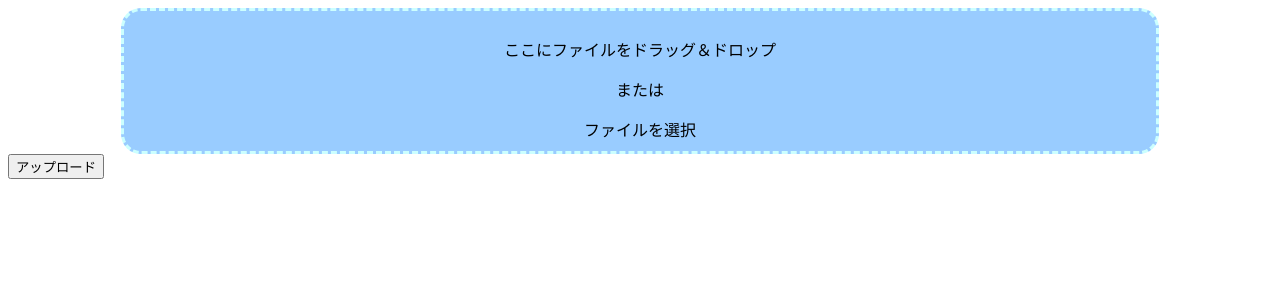
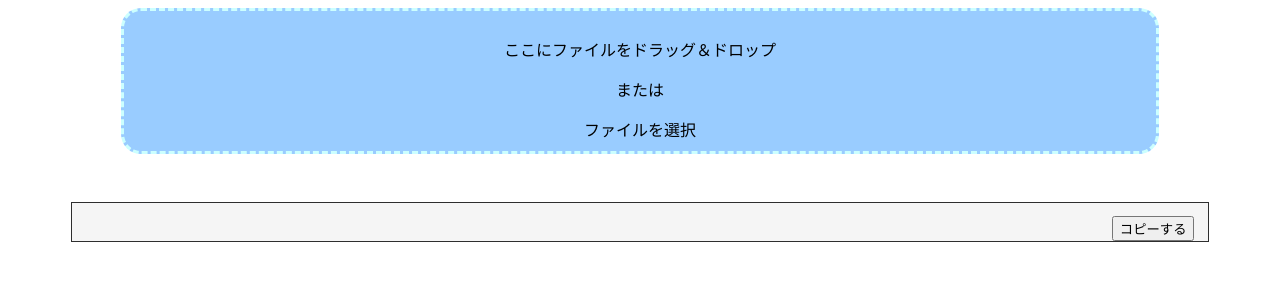
Before and after one commit to SoraY677/ConstitutionForm_for_Markdown, a PHP site: page / in a window 1280 px wide. Shown: the top 300 px of the page. Run offline with PHP 8.4, Linux system fonts and the light colour scheme.

Commit message:
クソダサコピーボタンとコピー機能実装

```diff
--- a/index.html
+++ b/index.html
@@ -3,21 +3,24 @@
 
     <head>
         <meta charset="UTF-8">
-        <meta name="viewport"
-              content="width=device-width, initial-scale=1.0">
-        <meta http-equiv="X-UA-Compatible"
-              content="ie=edge">
-              <link rel="stylesheet" type="text/css" href="./style.css">
+        <meta name="viewport" content="width=device-width, initial-scale=1.0">
+        <meta http-equiv="X-UA-Compatible" content="ie=edge">
+        <link rel="stylesheet" type="text/css" href="./style.css">
         <title>DirtoMD</title>
     </head>
 
     <body>
-            <div class="dot-block">
+        <div class="dot-block">
             <p>ここにファイルをドラッグ＆ドロップ</p>
             <p>または</p>
-            <label for="file-select-bt">ファイルを選択</label><input type="file" id="file-select-bt" name="upfile[]" webkitdirectory>
-            </div>
-            <button type="submit" >アップロード</button>
+            <label for="file-select-bt">ファイルを選択</label>
+            <input type="file" id="file-select-bt" name="upfile[]" webkitdirectory>
+        </div>
+
+        <div class="grey-block">
+            <pre id="format-area"></pre>
+            <button id="copy-bt" class="top-right">コピーする</button>
+        </div>
         <script src="./script.js"></script>
     </body>
 
--- a/script.js
+++ b/script.js
@@ -11,7 +11,7 @@ document
 	.addEventListener("change", function(event) {
 		let file = event.target.files[0];
 		let relativePath = file.webkitRelativePath;
-		formatTxt += relativePath.split("/").join(nextLayerTxt) + "\n";
+		formatTxt += relativePath.split("/").join('\n' + nextLayerTxt) + "\n";
 		let prevDirArray = relativePath.split("/"); //過去調査中だったディレクトリ構造の配列
 
 		for (let filei = 1; filei < event.target.files.length; filei++) {
@@ -28,9 +28,9 @@ document
 			//前の調査対象とどれだけ同じ階層にいるかを表す文字
 			let categorizeStr = "";
 			//階層数を表す添え字
-			let diri = 0;
+			let diri = 1;
 			//最上位層のディレクトリから順に調べていく
-			for (; diri < len; diri++) {
+			for (; diri < len ; diri++) {
 				//違う地点で階層位置を決定
 				if (prevDirArray[diri] != cureDirArray[diri]) {
 					break;
@@ -40,15 +40,39 @@ document
 			}
 			if (diri < cureDirArray.length) {
 				formatTxt += categorizeStr + nextLayerTxt;
-				formatTxt += cureDirArray.slice(diri, cureDirArray.length).join(nextLayerTxt);
+				formatTxt += cureDirArray.slice(diri, cureDirArray.length).join('\n' + categorizeTxt +nextLayerTxt);
 			}
 			formatTxt += "\n";
 
 			//次へ
 			prevDirArray = cureDirArray;
 		}
-		console.log(formatTxt);
+		console.log(formatTxt)
+		document.getElementById("format-area").innerHTML = formatTxt;
 	});
+
+document.getElementById("copy-bt").addEventListener("click",copyToClipboard)
+
+function copyToClipboard() {
+
+		let txtTemp = document.createElement("textarea");
+		txtTemp.setAttribute("id","copy-target")
+		txtTemp.style.display = "block";
+		txtTemp.textContent = formatTxt;
+		document.body.appendChild(txtTemp)
+
+
+		let copyTarget = document.getElementById("copy-target")
+
+		copyTarget.select();
+		// クリップボードにコピー
+		var result = document.execCommand("copy");
+
+		document.body.removeChild(txtTemp);
+
+		return result;
+}
+
 
 /* */
 // let dragxdropDom = document.getElementById("drag-and-drop-area");
--- a/style.css
+++ b/style.css
@@ -1,4 +1,5 @@
 .dot-block{
+  position: relative;;
   width:80%;
   padding:10px;
   margin:0 auto;
@@ -11,3 +12,20 @@
 input[type=file]{
 display: none;
 }
+
+.grey-block{
+  position: relative;
+  box-sizing: border-box;
+  padding:1%;
+  width:90%;
+  margin: 3em auto;
+  border: 1px solid #2e2e2e;
+  color:#2e2e2e;
+  background-color:#F5F5F5;
+}
+.top-right{
+  position:absolute;
+  top:0;
+  right:0;
+  margin:1em;
+}
```
